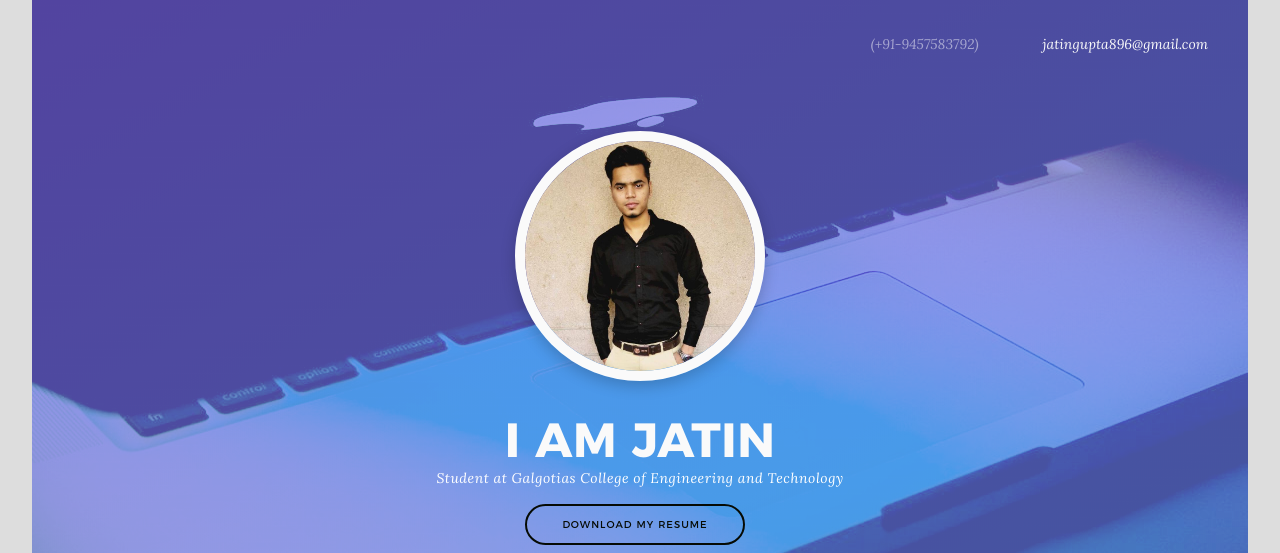
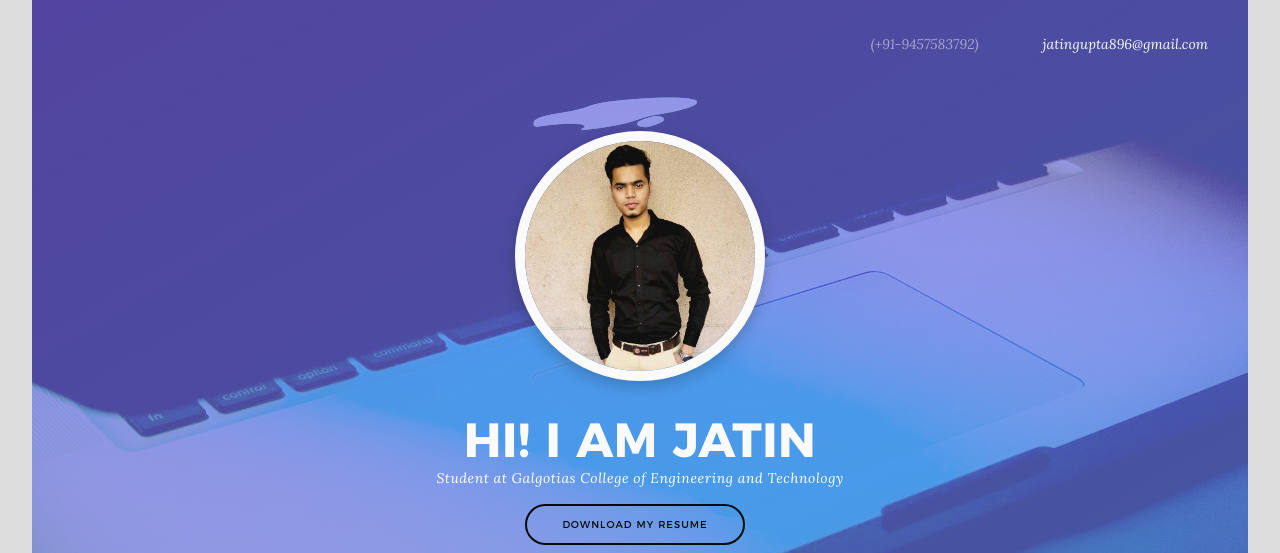
Before and after one commit to jatingupta896/jatingupta896.github.io, a plain HTML site: page index.html in a window 1280 px wide. Shown: the part 58-611 px from the top of the page. Drawn offline with Linux system fonts and the light colour scheme; some packages are replaced by stand-ins of ours.

Commit message:
Update index.html

```diff
--- a/index.html
+++ b/index.html
@@ -112,7 +112,7 @@
                            <!--End profile image-->
                            <!--Profile name-->
                            <div class="profile-name mt-30">
-                              <h2><font size="45">I am Jatin<span>Student at Galgotias College of Engineering and Technology</span></font>
+                              <h2><font size="45">HI! I AM JATIN<span>Student at Galgotias College of Engineering and Technology</span></font>
 							  </h2><br>
 							   <!--Block content-->	<p> </p>
                               <div class="block-content">
```
